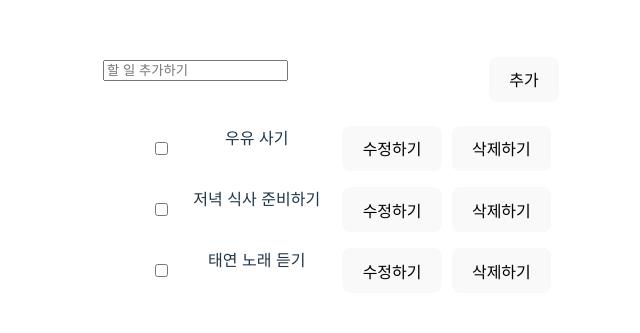
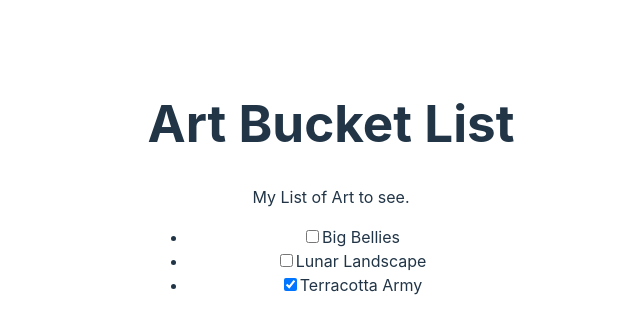
Before and after one commit to BoraParkDev/react-example, a React (Vite) app: page /state in a window 1280 px wide. Shown: the part 213-546 px from the top of the page, without its empty margins (309-949 px from the left). Built offline with nearby package versions, Linux system fonts and the light colour scheme.

Commit message:
#feat immer example added.

```diff
--- a/package.json
+++ b/package.json
@@ -9,9 +9,11 @@
     "preview": "vite preview"
   },
   "dependencies": {
+    "immer": "^10.0.2",
     "react": "^18.2.0",
     "react-dom": "^18.2.0",
-    "react-router-dom": "^6.10.0"
+    "react-router-dom": "^6.10.0",
+    "use-immer": "^0.9.0"
   },
   "devDependencies": {
     "@types/react": "^18.0.28",
--- /dev/null
+++ b/src/useState/BucketList/index.tsx
@@ -0,0 +1,48 @@
+import React, { useCallback } from "react";
+import { useImmer } from "use-immer";
+
+const nextId = 3;
+const initialList = [
+  { id: 0, title: "Big Bellies", seen: false },
+  { id: 1, title: "Lunar Landscape", seen: false },
+  { id: 2, title: "Terracotta Army", seen: true },
+];
+
+const BucketList = () => {
+  const [list, updateList] = useImmer(initialList);
+
+  const toggleList = useCallback(
+    (id: number) => {
+      updateList((draft) => {
+        draft[id].seen = !draft[id].seen;
+      });
+    },
+    [list]
+  );
+
+  console.log(list);
+  return (
+    <div>
+      <h1>Art Bucket List</h1>
+      <p>My List of Art to see.</p>
+      <ul>
+        {list.map((item) => (
+          <li key={item.id}>
+            <label>
+              <input
+                type="checkbox"
+                checked={item.seen}
+                onChange={() => {
+                  toggleList(item.id);
+                }}
+              />
+              {item.title}
+            </label>
+          </li>
+        ))}
+      </ul>
+    </div>
+  );
+};
+
+export default BucketList;
--- a/src/useState/Todo/index.tsx
+++ b/src/useState/Todo/index.tsx
@@ -31,7 +31,7 @@ const Todo = () => {
         return [...prev];
       });
     },
-    []
+    [todoList]
   );
 
   const updateTodoList = (index: number) => {
--- a/src/useState/index.tsx
+++ b/src/useState/index.tsx
@@ -7,6 +7,7 @@ import Example1 from "./prevState/Example1";
 import ObjectIndex from "./Object";
 import Nested from "./Object/Nested";
 import Todo from "./Todo";
+import BucketList from "./BucketList";
 
 const UseStateExample = () => {
   return (
@@ -18,7 +19,8 @@ const UseStateExample = () => {
       {/* <Example1 /> */}
       {/* <ObjectIndex /> */}
       {/* <Nested /> */}
-      <Todo />
+      {/* <Todo /> */}
+      <BucketList />
     </div>
   );
 };
```
Also changed, not shown: 1 other file (tests, documents, lock files or other folders).
